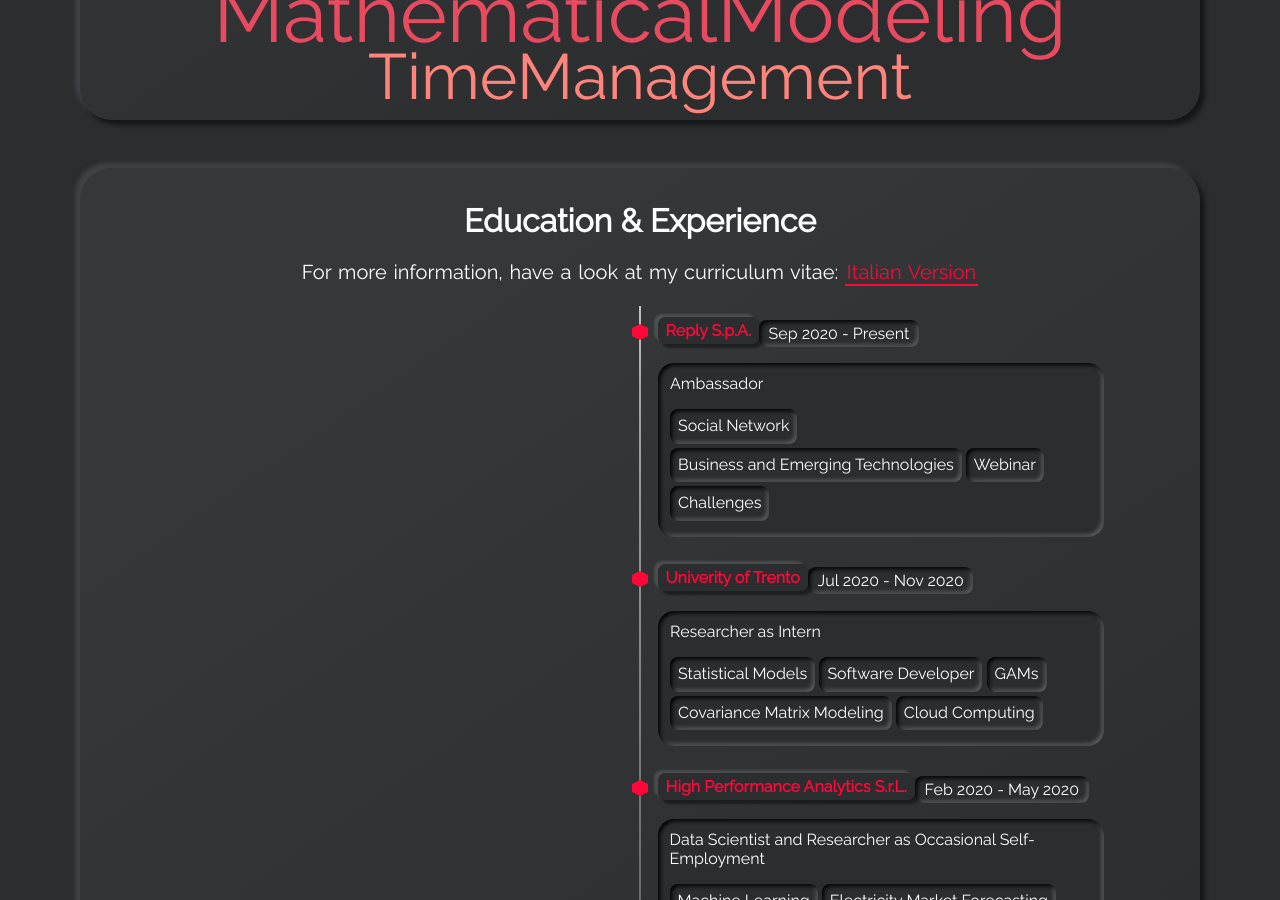
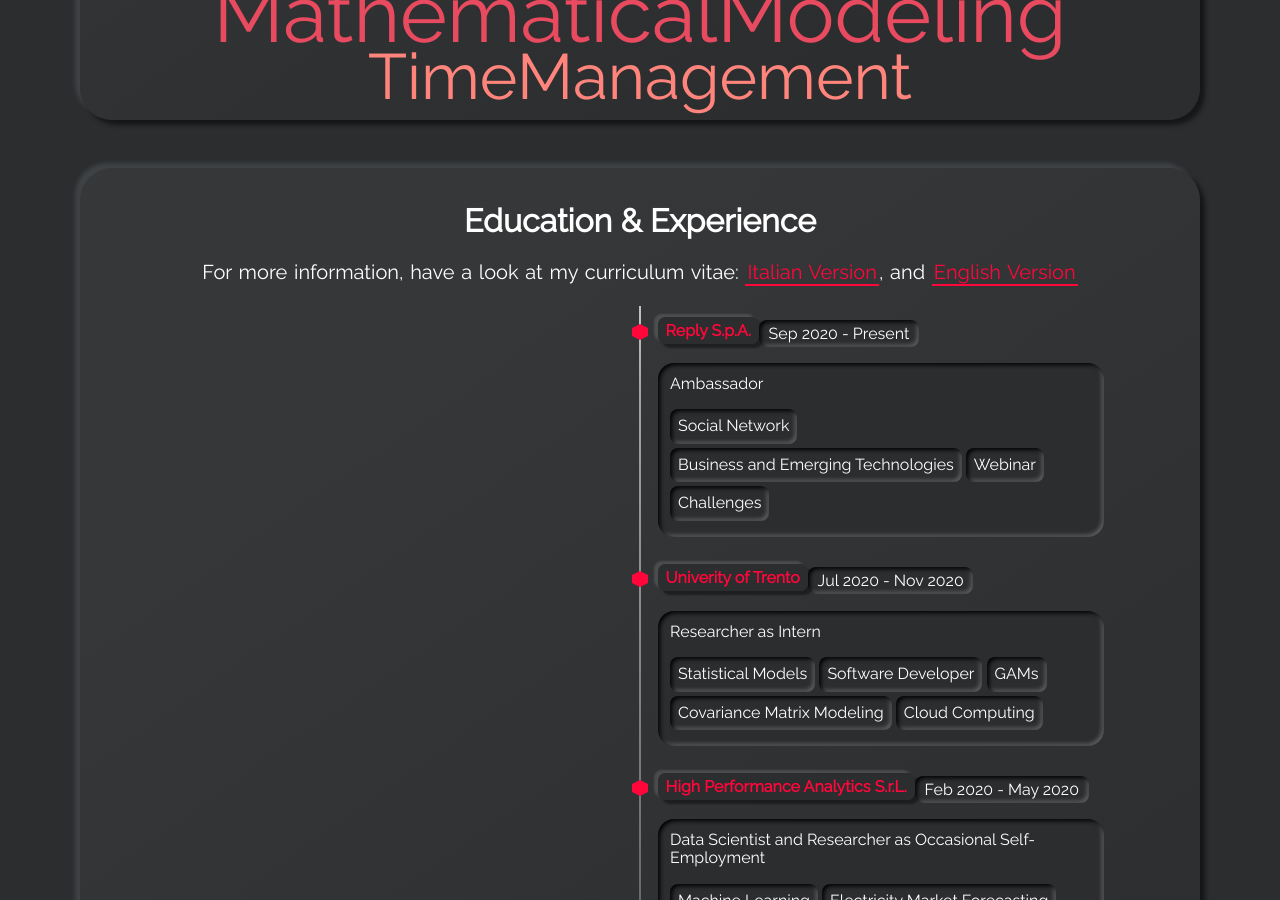
Before and after one commit to PeppeSaccardi/cv_gs, a Jekyll site: the page built from index.html, in a window 1280 px wide and 900 px high, scrolled down 2073 px. Built offline with Jekyll 4.4.1, drawn with Linux system fonts in a browser that asks for light colours.

Commit message:
English version cv to be updated

```diff
--- a/_config.yml
+++ b/_config.yml
@@ -54,7 +54,7 @@
 # cv_download_link: The link where you host your cv.
 # > e.g. you share your cv on your dropbox, then add the dropbox link here
 cv_download_link: https://www.dropbox.com/s/cwrfz0vpzjbsrcf/CV_giuseppe_saccardi_up_ita.pdf?dl=0
-
+cv_download_link_eng: https://www.dropbox.com/s/cwrfz0vpzjbsrcf/CV_giuseppe_saccardi_up_ita.pdf?dl=0
 # PROJECTS SECTION
 # show_projects_card:
 # > setting this to true, will display the Projects section
--- a/_includes/section-timeline.html
+++ b/_includes/section-timeline.html
@@ -3,6 +3,9 @@
   For more information, have a look at my curriculum vitae:
   <a class="highlight-link" href="{{site.cv_download_link}}" target="_blank" rel="noreferrer">
   Italian Version
+  </a>, and
+  <a class="highlight-link" href="{{site.cv_download_link_eng}}" target="_blank" rel="noreferrer">
+    English Version
   </a>
 </p>
 
```
Also changed, not shown: 1 other file.
